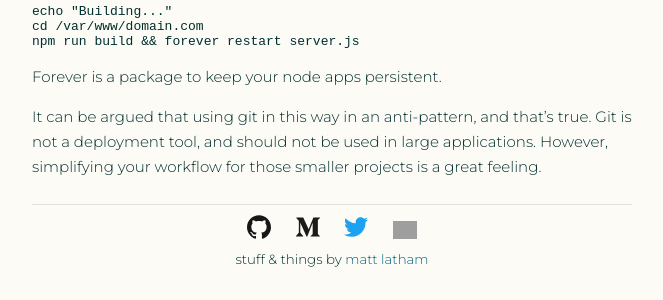
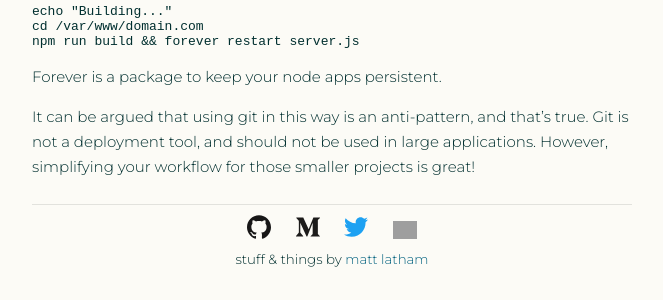
Before and after one commit to notafunction/portfolio, a Jekyll site: the page built from _posts/2017-11-03-deploy-with-git.md, in a window 1280 px wide. Shown: the part 1780-2080 px from the top of the page, without its empty margins (308-971 px from the left). Built offline with Jekyll 4.4.1, drawn with Linux system fonts in a browser that asks for light colours; grey boxes are pictures that could not be loaded.

Commit message:
Spelling

```diff
--- a/_posts/2017-11-03-deploy-with-git.md
+++ b/_posts/2017-11-03-deploy-with-git.md
@@ -86,4 +86,4 @@ npm run build && forever restart server.js
 
 Forever is a package to keep your node apps persistent.
 
-It can be argued that using git in this way in an anti-pattern, and that’s true. Git is not a deployment tool, and should not be used in large applications. However, simplifying your workflow for those smaller projects is a great feeling.
+It can be argued that using git in this way is an anti-pattern, and that’s true. Git is not a deployment tool, and should not be used in large applications. However, simplifying your workflow for those smaller projects is great!
```
